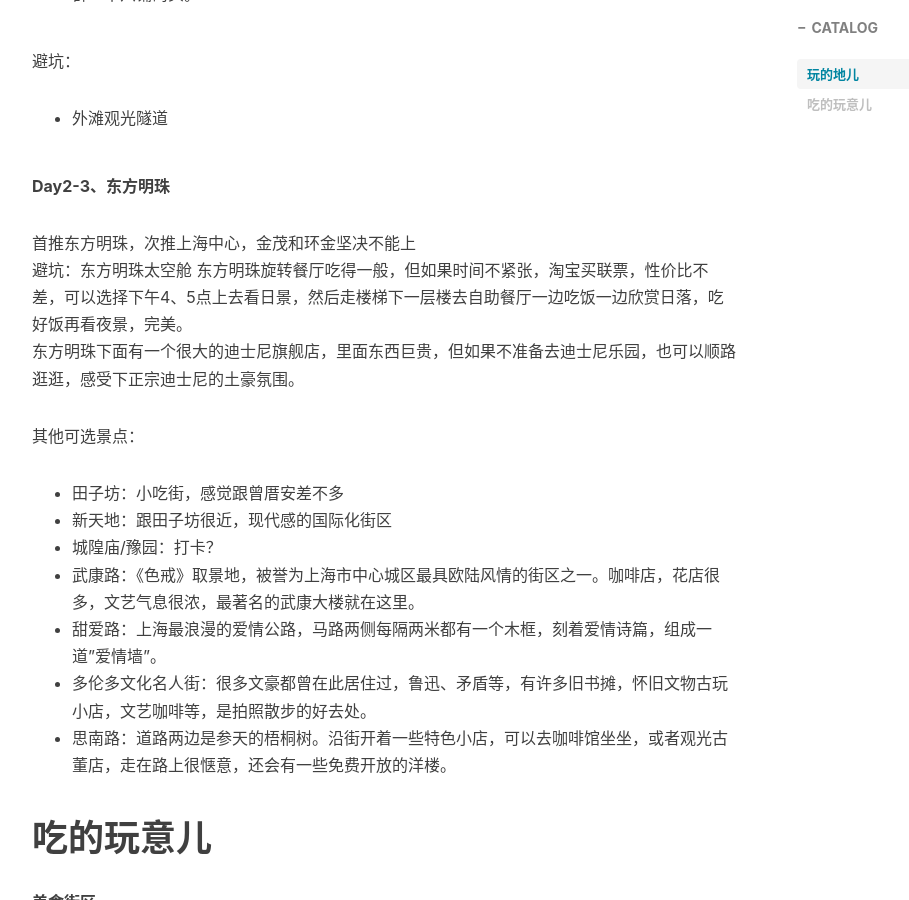
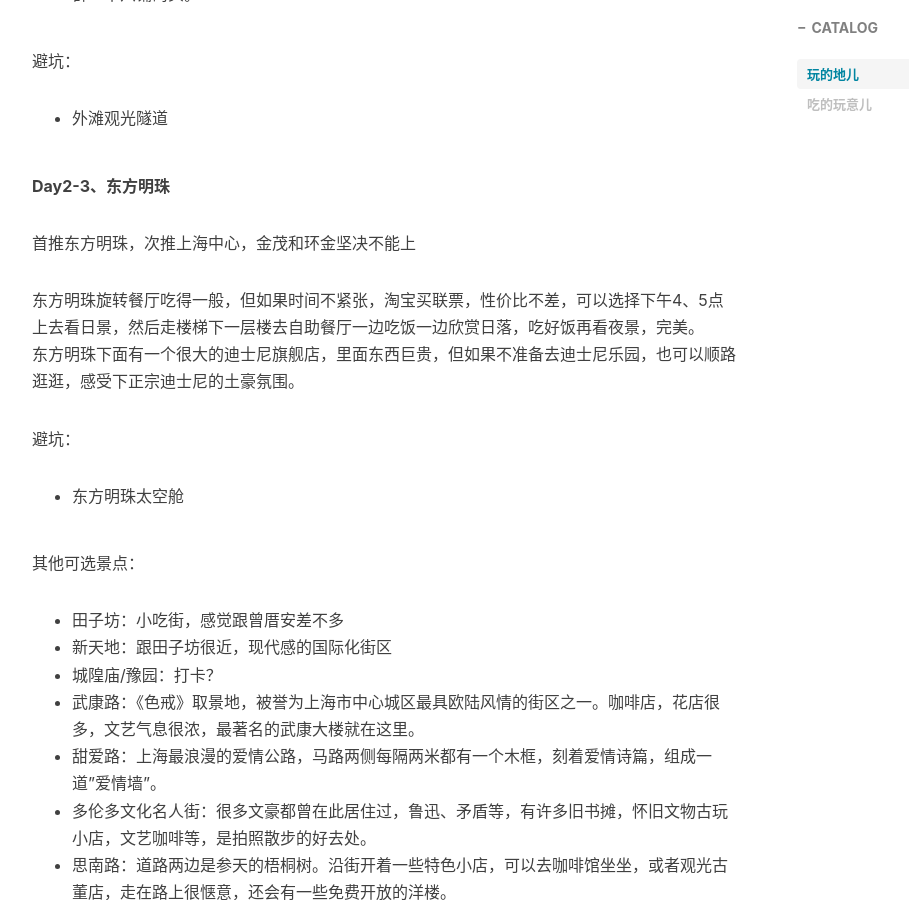
Before and after one commit to huangy7/huangy7.github.io, a Jekyll site: the page built from _posts/2020-12-25-Shanghai.md, in a window 1280 px wide and 900 px high, scrolled down 1053 px. Shown: the whole window, without its empty margins (233-1142 px from the left). Built offline with Jekyll 4.4.1, drawn with Linux system fonts in a browser that asks for light colours; nearby versions of some CDN libraries; comment, search, counter and statistics services are not loaded.

Commit message:
【修改文章】

```diff
--- a/_posts/2020-12-25-Shanghai.md
+++ b/_posts/2020-12-25-Shanghai.md
@@ -32,9 +32,12 @@ tags:
 **Day2-3、东方明珠**
 
 首推东方明珠，次推上海中心，金茂和环金坚决不能上
-避坑：东方明珠太空舱
+
 东方明珠旋转餐厅吃得一般，但如果时间不紧张，淘宝买联票，性价比不差，可以选择下午4、5点上去看日景，然后走楼梯下一层楼去自助餐厅一边吃饭一边欣赏日落，吃好饭再看夜景，完美。
 东方明珠下面有一个很大的迪士尼旗舰店，里面东西巨贵，但如果不准备去迪士尼乐园，也可以顺路逛逛，感受下正宗迪士尼的土豪氛围。
+
+避坑：
+- 东方明珠太空舱
 
 其他可选景点：
 
```
